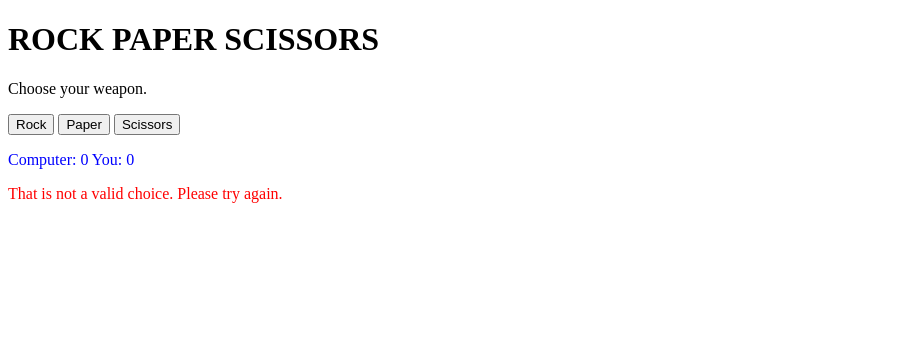
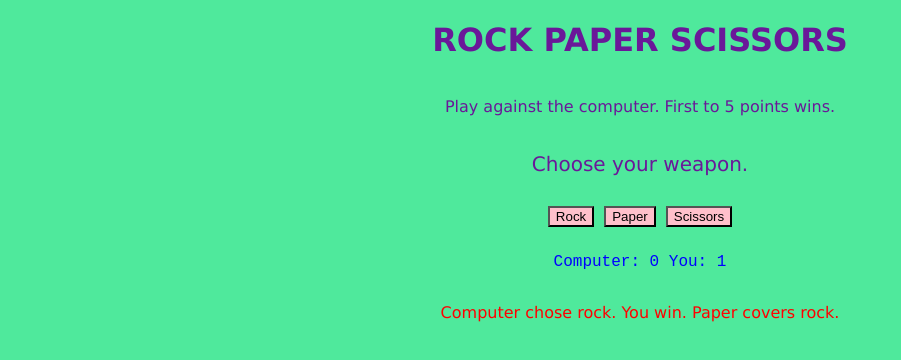
Before and after one commit to rebsrebs/rockpaperscissors, a plain HTML site: page index.html in a window 1280 px wide. Both pictures are taken after a click on the element "Rock Paper Scissors". Shown: the whole page, without its empty margins (0-901 px from the left). Drawn offline with Linux system fonts and the light colour scheme.

Commit message:
Move script to separate js file and create and link to separate css file.

```diff
--- a/index.html
+++ b/index.html
@@ -3,188 +3,29 @@
 <head>
 <meta charset="utf-8">
 <title>Rock Paper Scissors</title>
+<link rel="stylesheet" href="style.css">
 </head>
 
 <body>
     <div id = "heading"><h1>ROCK PAPER SCISSORS</h1></div>
+    <div id = "intro"><p>Play against the computer. First to 5 points wins.</p></div>
     <div id = "choose"><p>Choose your weapon.</p></div>
 <div id="buttons">
-    <button id = "rock">Rock</button>
-    <button id = "paper">Paper</button>
-    <button id = "scissors">Scissors</button>
+    <button id = "rock" class="button">Rock</button>
+    <button id = "paper" class="button">Paper</button>
+    <button id = "scissors" class="button">Scissors</button>
 </div>
 
-<div id="divscore">
+<div id="divscore" class="info">
 </div>
 
-<div id="divresults">
+<div id="divresults" class="info">
 </div>
 
-<div id="divfresults">
+<div id="divfresults" class="info">
 </div>
 
-
-
-
-<script>
-
-//buttons
-const rock = document.querySelector('#rock');
-const paper = document.querySelector('#paper');
-const scissors = document.querySelector('#scissors');
-
-//score
-const divscore = document.querySelector('#divscore');
-const pscore = document.createElement('p');
-pscore.classList.add('pscore');
-pscore.style.cssText = 'color: blue;'
-divscore.appendChild(pscore);
-
-//results
-const divresults = document.querySelector('#divresults');
-const presults = document.createElement('p');
-presults.classList.add('presults');
-presults.style.cssText = 'color: red;'
-divresults.appendChild(presults);
-
-// final results
-const divfresults = document.querySelector('#divfresults');
-const pfresults = document.createElement('p');
-pfresults.classList.add('pfresults');
-pfresults.style.cssText = 'color: green;'
-divfresults.appendChild(pfresults);
-
-
-//computer picks weapon
-function computerPlay()
-{
-//Make an array of the three weapons and then return computerSelection as a random selection of one of them.
-let weapons = ['rock','paper','scissors'];
-return (weapons[Math.floor(Math.random() * (3))]);
-}
-
-var playerSelection;
-var computerSelection;
-
-var computerScore=0;
-var playerScore=0;
-
-
-
-
-
-
-//play one round of game
-buttons.addEventListener("click", function() {playRound(playerSelection,computerSelection);});
-
-rock.addEventListener('click', () => {
-    playerSelection="rock";
-    console.log(playerSelection);
-});
-
-paper.addEventListener('click', () => {
-    playerSelection="paper";
-    console.log(playerSelection);
-});
-
-scissors.addEventListener('click', () => {
-    playerSelection="scissors";
-    console.log(playerSelection);
-});
-
-const playRound = function() {
-
-    computerSelection = computerPlay(); //run computerPlay for computer to select weapon
-
-if (playerSelection === "rock") {
-    if (computerSelection === "rock") {
-        presults.textContent = "Computer chose rock. It's a tie.";
-        console.log("Computer chose rock. It's a tie.");
-    } else if (computerSelection === "paper") {
-        presults.textContent = "Computer chose paper. You lose. Paper covers rock.";
-        console.log("Computer chose paper. You lose. Paper covers rock.");
-        computerScore++;
-    } else if (computerSelection === "scissors") {
-        presults.textContent = "Computer chose scissors. You win. Rock crushes scissors.";
-        console.log("Computer chose scissors. You win. Rock crushes scissors.");
-        playerScore++;
-    }
-
-} else if (playerSelection === "paper") {
-  if (computerSelection === "rock") {
-    presults.textContent = "Computer chose rock. You win. Paper covers rock.";
-    console.log("Computer chose rock. You win. Paper covers rock.");
-       playerScore++;
-    } else if (computerSelection === "paper") {
-        presults.textContent = "Computer chose paper. It's a tie.";
-        console.log("Computer chose paper. It's a tie");
-    } else if (computerSelection === "scissors") {
-        presults.textContent = "Computer chose scissors. You lose. Scissors cut paper.";
-        console.log("Computer chose scissors. You lose. Scissors cut paper.");
-        computerScore++;
-    }
-
-} else if (playerSelection === "scissors") {
-    if (computerSelection === "rock") {
-        presults.textContent = "Computer chose rock. You lose. Rock crushes scissors.";
-        console.log("Computer chose rock. You lose. Rock crushes scissors.");
-        computerScore++;
-        console.log(`Computer: ${computerScore} You: ${playerScore}`);
-        pscore.textContent = `Computer: ${computerScore} You: ${playerScore}`;
-    } else if (computerSelection === "paper") {
-        presults.textContent = "Computer chose paper. You win. Scissors cut paper.";
-        console.log("Computer chose paper. You win. Scissors cut paper.");
-        playerScore++;
-        console.log(`Computer: ${computerScore} You: ${playerScore}`);
-        pscore.textContent = `Computer: ${computerScore} You: ${playerScore}`;
-    } else if (computerSelection === "scissors") {
-        presults.textContent = "Computer chose scissors. It's a tie";
-        console.log("Computer chose scissors. It's a tie");
-
-    }
-
-} else {
-
-    presults.textContent = "That is not a valid choice. Please try again.";
-}
-
-if (playerScore < 5 && computerScore < 5) {
-console.log(`Computer: ${computerScore} You: ${playerScore}`);
-        pscore.textContent = `Computer: ${computerScore} You: ${playerScore}`;
-        pfresults.textContent = "";
-
-
-} else if (playerScore >= 5) {
-    pscore.textContent = `Computer: ${computerScore} You: ${playerScore}`;
-    pfresults.textContent = "You win!";
-    computerScore = 0;
-    playerScore = 0;
-    } else  {
-        pscore.textContent = `Computer: ${computerScore} You: ${playerScore}`;
-        pfresults.textContent = "You lose!";
-        computerScore = 0;
-        playerScore = 0;
-    }
-
-
-}
-
-
-
-
-
-
-
-
-
-
-
-
-
-</script>
-
+<script src="rps.js"></script>
 
 </body>
-
-
 </html>
--- /dev/null
+++ b/rps.js
@@ -0,0 +1,141 @@
+
+//buttons
+const rock = document.querySelector('#rock');
+const paper = document.querySelector('#paper');
+const scissors = document.querySelector('#scissors');
+
+//score
+const divscore = document.querySelector('#divscore');
+const pscore = document.createElement('p');
+pscore.classList.add('pscore');
+pscore.style.cssText = 'color: blue;'
+divscore.appendChild(pscore);
+
+//results
+const divresults = document.querySelector('#divresults');
+const presults = document.createElement('p');
+presults.classList.add('presults');
+presults.style.cssText = 'color: red;'
+divresults.appendChild(presults);
+
+// final results
+const divfresults = document.querySelector('#divfresults');
+const pfresults = document.createElement('p');
+pfresults.classList.add('pfresults');
+pfresults.style.cssText = 'color: green;'
+divfresults.appendChild(pfresults);
+
+
+//computer picks weapon
+function computerPlay()
+{
+//Make an array of the three weapons and then return computerSelection as a random selection of one of them.
+let weapons = ['rock','paper','scissors'];
+return (weapons[Math.floor(Math.random() * (3))]);
+}
+
+var playerSelection;
+var computerSelection;
+
+var computerScore=0;
+var playerScore=0;
+
+
+
+
+
+
+//play one round of game
+buttons.addEventListener("click", function() {playRound(playerSelection,computerSelection);});
+
+rock.addEventListener('click', () => {
+    playerSelection="rock";
+    console.log(playerSelection);
+});
+
+paper.addEventListener('click', () => {
+    playerSelection="paper";
+    console.log(playerSelection);
+});
+
+scissors.addEventListener('click', () => {
+    playerSelection="scissors";
+    console.log(playerSelection);
+});
+
+const playRound = function() {
+
+    computerSelection = computerPlay(); //run computerPlay for computer to select weapon
+
+if (playerSelection === "rock") {
+    if (computerSelection === "rock") {
+        presults.textContent = "Computer chose rock. It's a tie.";
+        console.log("Computer chose rock. It's a tie.");
+    } else if (computerSelection === "paper") {
+        presults.textContent = "Computer chose paper. You lose. Paper covers rock.";
+        console.log("Computer chose paper. You lose. Paper covers rock.");
+        computerScore++;
+    } else if (computerSelection === "scissors") {
+        presults.textContent = "Computer chose scissors. You win. Rock crushes scissors.";
+        console.log("Computer chose scissors. You win. Rock crushes scissors.");
+        playerScore++;
+    }
+
+} else if (playerSelection === "paper") {
+  if (computerSelection === "rock") {
+    presults.textContent = "Computer chose rock. You win. Paper covers rock.";
+    console.log("Computer chose rock. You win. Paper covers rock.");
+       playerScore++;
+    } else if (computerSelection === "paper") {
+        presults.textContent = "Computer chose paper. It's a tie.";
+        console.log("Computer chose paper. It's a tie");
+    } else if (computerSelection === "scissors") {
+        presults.textContent = "Computer chose scissors. You lose. Scissors cut paper.";
+        console.log("Computer chose scissors. You lose. Scissors cut paper.");
+        computerScore++;
+    }
+
+} else if (playerSelection === "scissors") {
+    if (computerSelection === "rock") {
+        presults.textContent = "Computer chose rock. You lose. Rock crushes scissors.";
+        console.log("Computer chose rock. You lose. Rock crushes scissors.");
+        computerScore++;
+        console.log(`Computer: ${computerScore} You: ${playerScore}`);
+        pscore.textContent = `Computer: ${computerScore} You: ${playerScore}`;
+    } else if (computerSelection === "paper") {
+        presults.textContent = "Computer chose paper. You win. Scissors cut paper.";
+        console.log("Computer chose paper. You win. Scissors cut paper.");
+        playerScore++;
+        console.log(`Computer: ${computerScore} You: ${playerScore}`);
+        pscore.textContent = `Computer: ${computerScore} You: ${playerScore}`;
+    } else if (computerSelection === "scissors") {
+        presults.textContent = "Computer chose scissors. It's a tie";
+        console.log("Computer chose scissors. It's a tie");
+
+    }
+
+} else {
+
+    presults.textContent = "That is not a valid choice. Please try again.";
+}
+
+if (playerScore < 5 && computerScore < 5) {
+console.log(`Computer: ${computerScore} You: ${playerScore}`);
+        pscore.textContent = `Computer: ${computerScore} You: ${playerScore}`;
+        pfresults.textContent = "";
+
+
+} else if (playerScore >= 5) {
+    pscore.textContent = `Computer: ${computerScore} You: ${playerScore}`;
+    pfresults.textContent = "You win!";
+    computerScore = 0;
+    playerScore = 0;
+    } else  {
+        pscore.textContent = `Computer: ${computerScore} You: ${playerScore}`;
+        pfresults.textContent = "You lose!";
+        computerScore = 0;
+        playerScore = 0;
+    }
+
+
+}
--- /dev/null
+++ b/style.css
@@ -0,0 +1,53 @@
+body{
+    display:flex;
+    flex-direction: column;
+    align-items: center;
+    font-family:Verdana, Tahoma, sans-serif;
+    background-color: #4fe99c;
+    margin:0px;
+    color:
+    #6a1899;
+    font-size: 2vmin;
+}
+
+
+.info{
+    display:flex;
+    font-size:2vmin;
+}
+
+#heading{
+bottom-margin: 20px;
+}
+
+
+#choose{
+    font-size:20px;
+
+}
+
+
+#buttons{
+padding:5px;
+display:flex;
+}
+
+.button{
+    background-color: pink;
+    margin:5px;
+}
+
+#divscore {
+    font-family:'Courier New', Courier, monospace;
+
+}
+
+
+#divresults{
+
+}
+
+
+#divfresults{
+
+}
```
